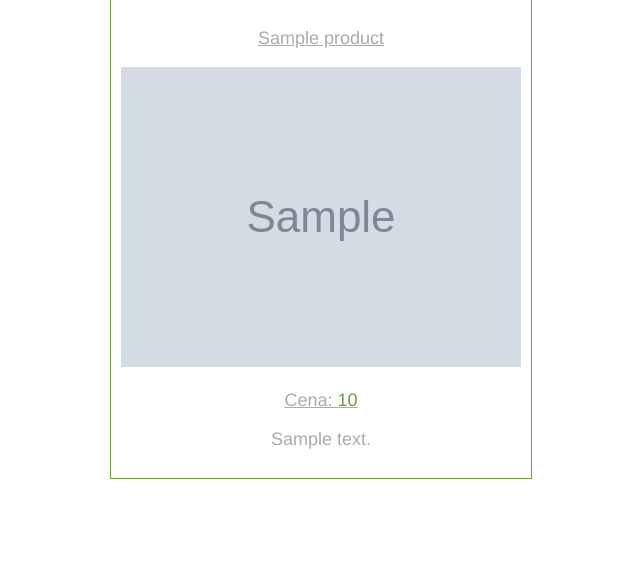
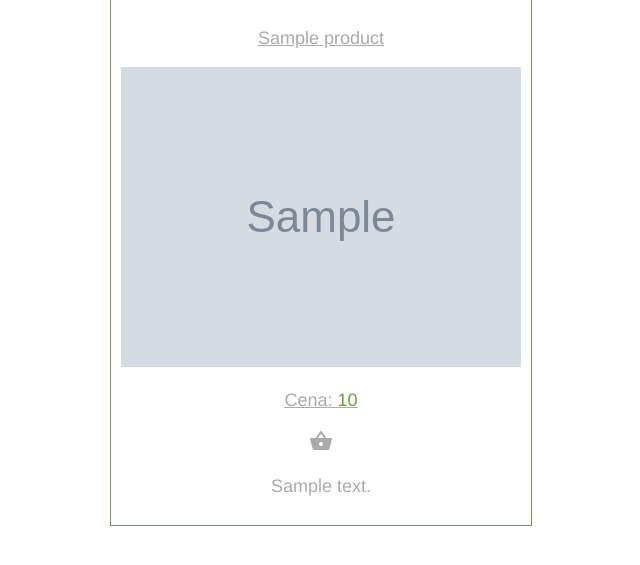
Before and after one commit to mwalczak/feed, a PHP site: template templates/product.twig in a window 1280 px wide. Shown: the part 119-684 px from the top of the page, without its empty margins (319-959 px from the left). Run offline with PHP 8.4, Linux system fonts and the light colour scheme; the template is opened without the code that fills it: most values are stand-ins (such as "Sample title", 1, 10 or a date in 2020); grey boxes marked "Sample" are stand-in pictures; some libraries are stand-ins or nearby versions.

Commit message:
add to basket icons

```diff
--- a/src/settings.php
+++ b/src/settings.php
@@ -19,11 +19,8 @@ return [
 
         // Feed settings
         'feed' => [
-//            'url' => 'http://a.cdn.searchspring.net/help/feeds/sample.xml',
             'url' => 'http://feed.inistrack.net/api/v1/feeds/feed/756e1cb2e6ca818f0335f6a48837fd2ae7aaac6ca2fd926f5a8197517f55dd5e/file/rss2/display',
             'cache' => __DIR__ . '/../cache/feed.xml',
-//            'product_element' => "{}Product"
-            'product_element' => "{}item"
         ],
     ],
 ];
--- a/templates/product.twig
+++ b/templates/product.twig
@@ -10,6 +10,7 @@
         <p class="img"><img src="{{ product.image_link }}"/></p>
         <p class="price">Cena: <span>{{ product.price }}</span></p>
     </a>
+    <i class="material-icons add-to-basket">shopping_basket</i>
     <p class="description">{{ product.description }}</p>
 </div>
 {% endblock %}
--- a/templates/products.twig
+++ b/templates/products.twig
@@ -12,7 +12,7 @@
                 <p class="img"><img src="{{ product.image_link }}"/></p>
             </a>
             <p class="price">Cena: <span>{{ product.price }}</span></p>
-            <i class="material-icons">shopping_basket</i>
+            <i class="material-icons add-to-basket">shopping_basket</i>
         </div>
     {% endfor %}
 </div>
```
